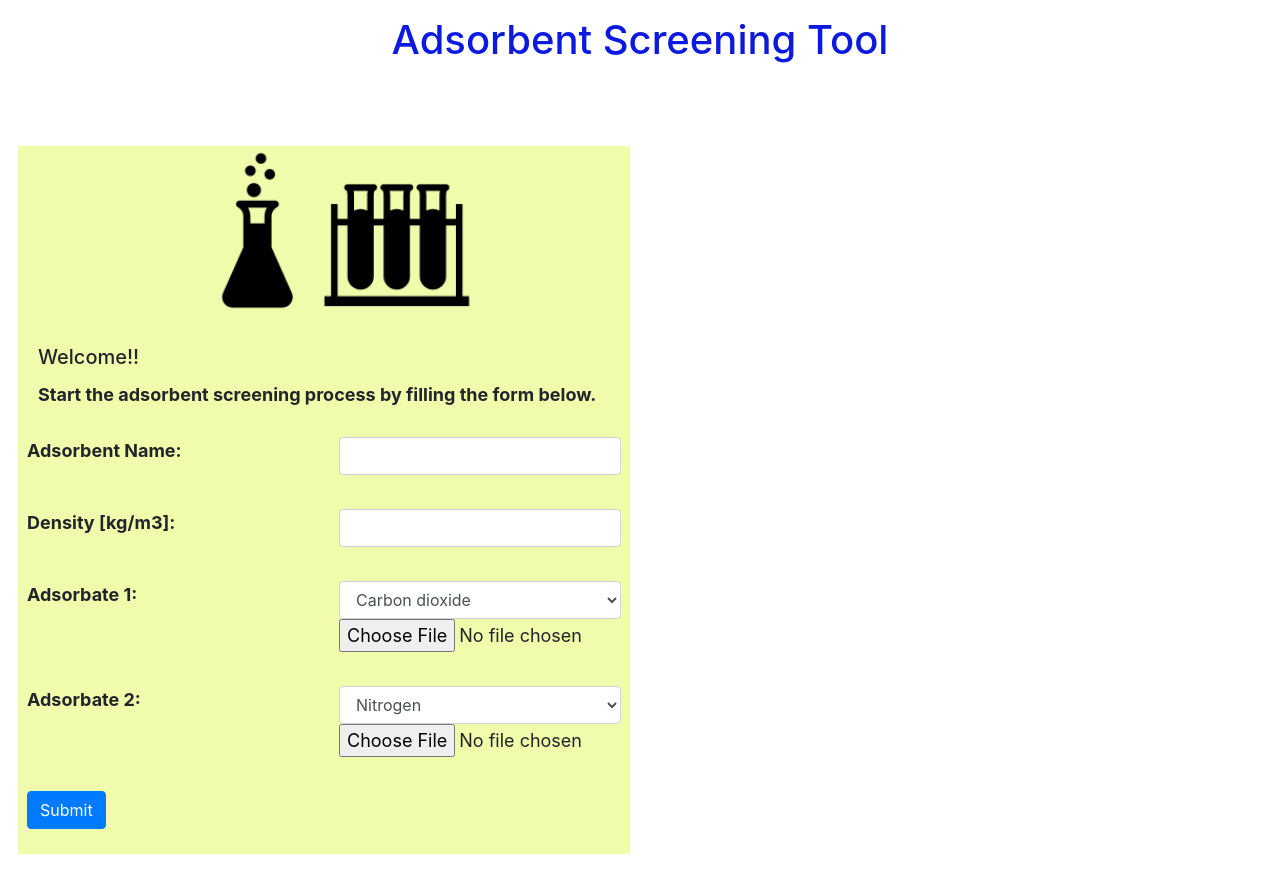
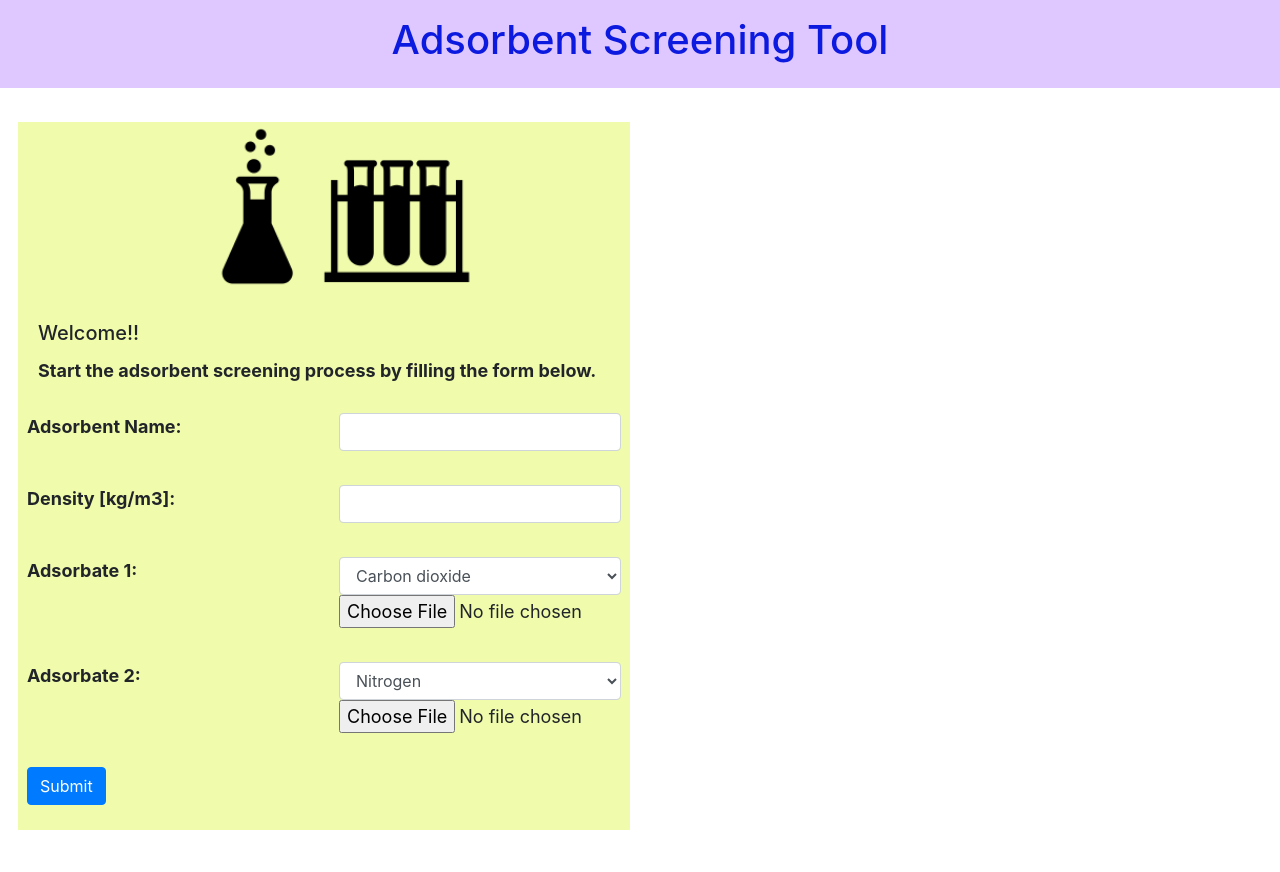
Before and after one commit to vishalbalashankar/isotherm_fitting_tool, a React (Create React App) app in the folder react-frontend/: page / in a window 1280 px wide. After the commit the page ends 848 px from the top, so only its background shows below. Built offline with nearby package versions, Linux system fonts and the light colour scheme; no server answers; the HTML template or start-up script is replaced by a standard one.

Commit message:
Header style

```diff
--- a/react-frontend/src/component/myStyles.css
+++ b/react-frontend/src/component/myStyles.css
@@ -15,8 +15,8 @@
   display: flex;
   justify-content: center;
   padding: 1em;
-  margin-bottom: 2.5em;
-  background-color: rgb(255, 255, 255);
+  margin-bottom: 1em;
+  background-color: rgb(223, 199, 255);
   color: rgb(12, 26, 224);
 }
 
```
